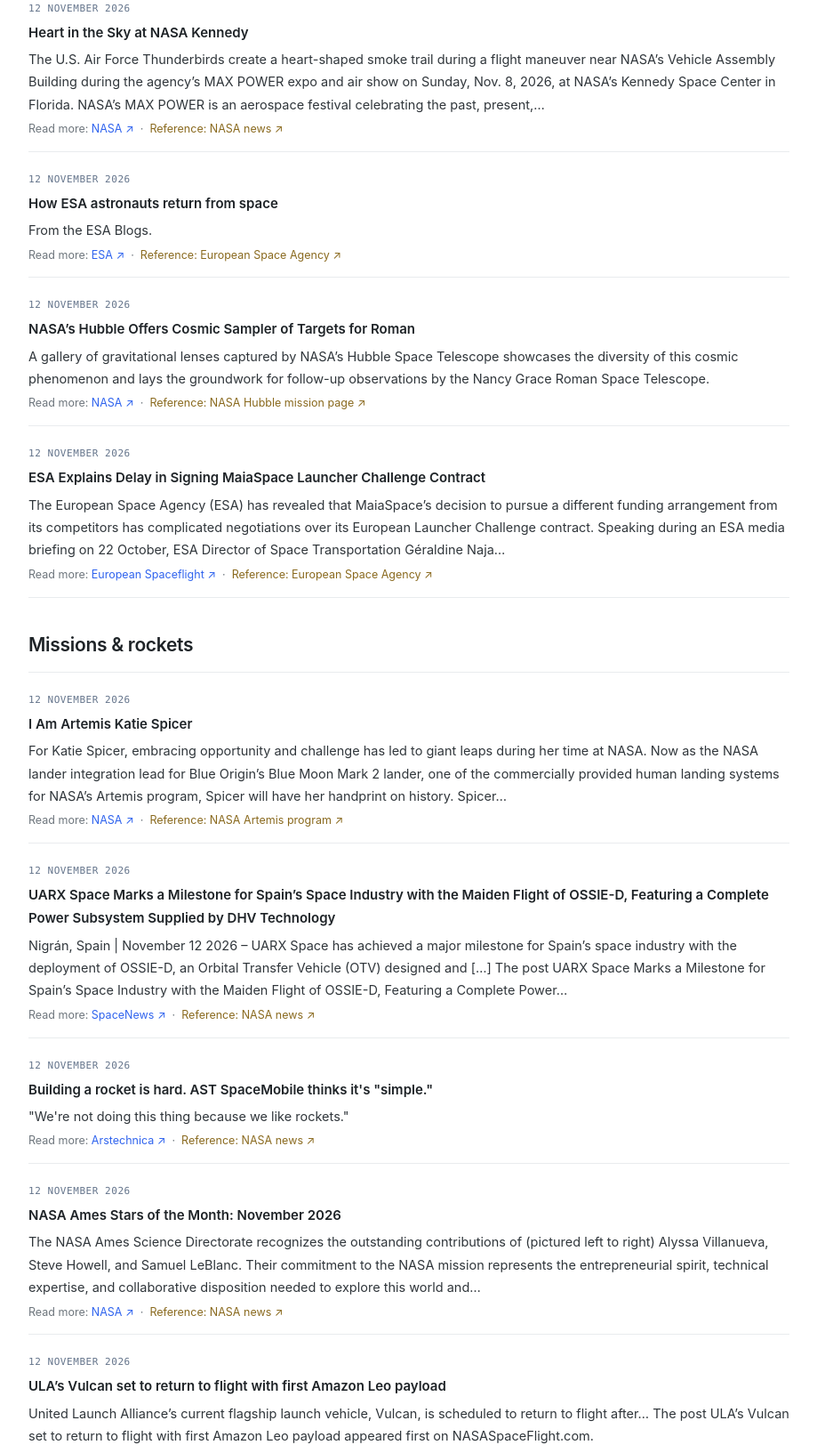
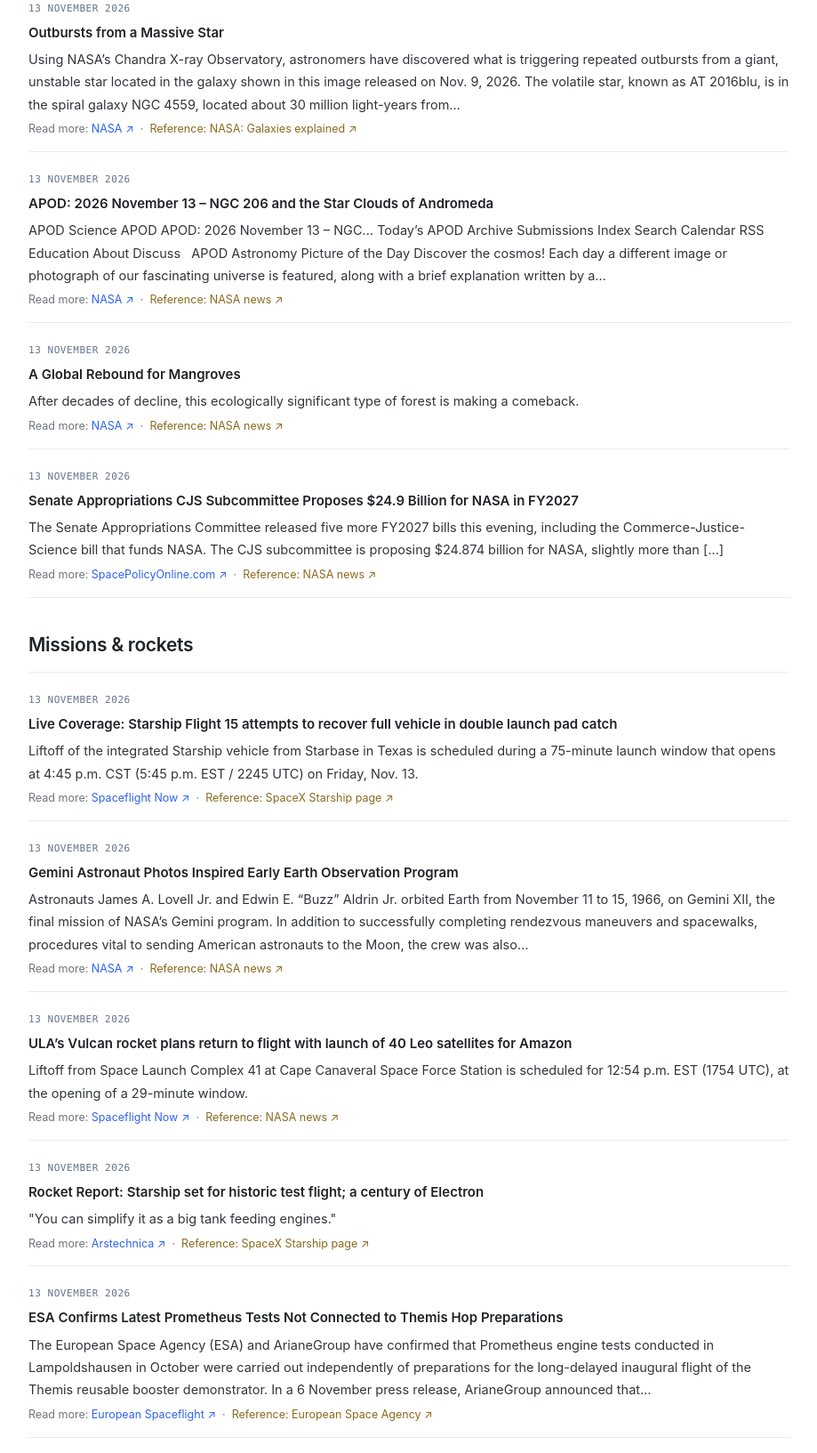
Before and after one commit to mais-pac/mais-pac.github.io, a website: page news/index.html in a window 1280 px wide. Shown: the part 1167-2800 px from the top of the page at 89% size, without its empty margins (340-1259 px from the left). Drawn offline with Linux system fonts and the light colour scheme.

Commit message:
Auto-refresh News page [skip ci]

```diff
--- a/news/index.html
+++ b/news/index.html
@@ -72,7 +72,7 @@
     <main id="main-content" class="teaching-main">
       <h2 class="page-title">Sky &amp; Space News</h2>
       <p class="auto-refresh-badge"><span class="nav-live-dot" aria-hidden="true"></span> Refreshes automatically every day — no manual editing</p>
-      <p class="lead">What is happening above us and around the industry — pulled in automatically from NASA and the Spaceflight News API, then organised for club discussions. Last refreshed 13 November 2026 · 07:36 Ulaanbaatar time. Every item links to its source, plus a second reference so you can read deeper and form your own opinion.</p>
+      <p class="lead">What is happening above us and around the industry — pulled in automatically from NASA and the Spaceflight News API, then organised for club discussions. Last refreshed 14 November 2026 · 07:35 Ulaanbaatar time. Every item links to its source, plus a second reference so you can read deeper and form your own opinion.</p>
 
       <section aria-labelledby="wonder-title">
         <h2 id="wonder-title" class="sr-only-heading">Today's Cosmic Wonder</h2>
@@ -95,35 +95,35 @@
         <h2 id="astro-title">Astronomy &amp; space science</h2>
         <ul class="news-list">
           <li>
-            <span class="news-date">12 November 2026</span>
-            <h4>What role does industry play in Europe’s space sovereignty push?</h4>
-            <p>In this episode, SpaceNews’ Jason Rainbow interviews Atle Woello, the CEO and senior vice president of the space systems and surveillance business unit at Kongsberg NanoAvionics. They discuss the role […]
-The post What role does industry play in Europe’s space sovereignty push? appeared first on SpaceNews.</p>
-            <p class="news-src">Read more: <a href="https://spacenews.com/what-role-does-industry-play-in-europes-space-sovereignty-push/" target="_blank" rel="noopener">SpaceNews ↗</a> &nbsp;·&nbsp; <a class="news-ref" href="https://www.nasa.gov/news/" target="_blank" rel="noopener">Reference: NASA news ↗</a></p>
+            <span class="news-date">13 November 2026</span>
+            <h4>Commercial Space Federation Welcomes CesiumAstro as a New Associate Member</h4>
+            <p>November 13, 2026— Washington, D.C.—The Commercial Space Federation (CSF) is pleased to welcome CesiumAstro as its newest Associate Member. A global leader in advanced connectivity solutions for the space and […]
+The post Commercial Space Federation Welcomes CesiumAstro as a New Associate Member appeared first on…</p>
+            <p class="news-src">Read more: <a href="https://spacenews.com/commercial-space-federation-welcomes-cesiumastro-as-a-new-associate-member/" target="_blank" rel="noopener">SpaceNews ↗</a> &nbsp;·&nbsp; <a class="news-ref" href="https://www.nasa.gov/news/" target="_blank" rel="noopener">Reference: NASA news ↗</a></p>
           </li>
           <li>
-            <span class="news-date">12 November 2026</span>
-            <h4>Heart in the Sky at NASA Kennedy</h4>
-            <p>The U.S. Air Force Thunderbirds create a heart-shaped smoke trail during a flight maneuver near NASA’s Vehicle Assembly Building during the agency’s MAX POWER expo and air show on Sunday, Nov. 8, 2026, at NASA’s Kennedy Space Center in Florida. NASA’s MAX POWER is an aerospace festival celebrating the past, present,…</p>
-            <p class="news-src">Read more: <a href="https://www.nasa.gov/image-article/heart-in-the-sky-at-nasa-kennedy/" target="_blank" rel="noopener">NASA ↗</a> &nbsp;·&nbsp; <a class="news-ref" href="https://www.nasa.gov/news/" target="_blank" rel="noopener">Reference: NASA news ↗</a></p>
+            <span class="news-date">13 November 2026</span>
+            <h4>Outbursts from a Massive Star</h4>
+            <p>Using NASA’s Chandra X-ray Observatory, astronomers have discovered what is triggering repeated outbursts from a giant, unstable star located in the galaxy shown in this image released on Nov. 9, 2026. The volatile star, known as AT 2016blu, is in the spiral galaxy NGC 4559, located about 30 million light-years from…</p>
+            <p class="news-src">Read more: <a href="https://www.nasa.gov/image-article/outbursts-from-a-massive-star/" target="_blank" rel="noopener">NASA ↗</a> &nbsp;·&nbsp; <a class="news-ref" href="https://science.nasa.gov/universe/galaxies/" target="_blank" rel="noopener">Reference: NASA: Galaxies explained ↗</a></p>
           </li>
           <li>
-            <span class="news-date">12 November 2026</span>
-            <h4>How ESA astronauts return from space</h4>
-            <p>From the ESA Blogs.</p>
-            <p class="news-src">Read more: <a href="https://www.esa.int/articles/about-us/directorates/human-and-robotic-exploration/astronauts/how-esa-astronauts-return-from-space" target="_blank" rel="noopener">ESA ↗</a> &nbsp;·&nbsp; <a class="news-ref" href="https://www.esa.int/" target="_blank" rel="noopener">Reference: European Space Agency ↗</a></p>
+            <span class="news-date">13 November 2026</span>
+            <h4>APOD: 2026 November 13 – NGC 206 and the Star Clouds of Andromeda</h4>
+            <p>APOD Science APOD APOD: 2026 November 13 – NGC… Today’s APOD Archive Submissions Index Search Calendar RSS Education About Discuss   APOD Astronomy Picture of the Day Discover the cosmos! Each day a different image or photograph of our fascinating universe is featured, along with a brief explanation written by a…</p>
+            <p class="news-src">Read more: <a href="https://science.nasa.gov/image-article/apod-2026-november-13-ngc-206-and-the-star-clouds-of-andromeda/" target="_blank" rel="noopener">NASA ↗</a> &nbsp;·&nbsp; <a class="news-ref" href="https://www.nasa.gov/news/" target="_blank" rel="noopener">Reference: NASA news ↗</a></p>
           </li>
           <li>
-            <span class="news-date">12 November 2026</span>
-            <h4>NASA’s Hubble Offers Cosmic Sampler of Targets for Roman</h4>
-            <p>A gallery of gravitational lenses captured by NASA’s Hubble Space Telescope showcases the diversity of this cosmic phenomenon and lays the groundwork for follow-up observations by the Nancy Grace Roman Space Telescope.</p>
-            <p class="news-src">Read more: <a href="https://science.nasa.gov/missions/hubble/nasas-hubble-offers-cosmic-sampler-of-targets-for-roman/" target="_blank" rel="noopener">NASA ↗</a> &nbsp;·&nbsp; <a class="news-ref" href="https://science.nasa.gov/mission/hubble/" target="_blank" rel="noopener">Reference: NASA Hubble mission page ↗</a></p>
+            <span class="news-date">13 November 2026</span>
+            <h4>A Global Rebound for Mangroves</h4>
+            <p>After decades of decline, this ecologically significant type of forest is making a comeback.</p>
+            <p class="news-src">Read more: <a href="https://science.nasa.gov/earth/earth-observatory/a-global-rebound-for-mangroves/" target="_blank" rel="noopener">NASA ↗</a> &nbsp;·&nbsp; <a class="news-ref" href="https://www.nasa.gov/news/" target="_blank" rel="noopener">Reference: NASA news ↗</a></p>
           </li>
           <li>
-            <span class="news-date">12 November 2026</span>
-            <h4>ESA Explains Delay in Signing MaiaSpace Launcher Challenge Contract</h4>
-            <p>The European Space Agency (ESA) has revealed that MaiaSpace’s decision to pursue a different funding arrangement from its competitors has complicated negotiations over its European Launcher Challenge contract. Speaking during an ESA media briefing on 22 October, ESA Director of Space Transportation Géraldine Naja…</p>
-            <p class="news-src">Read more: <a href="https://europeanspaceflight.com/esa-explains-delay-in-signing-maiaspace-launcher-challenge-contract/" target="_blank" rel="noopener">European Spaceflight ↗</a> &nbsp;·&nbsp; <a class="news-ref" href="https://www.esa.int/" target="_blank" rel="noopener">Reference: European Space Agency ↗</a></p>
+            <span class="news-date">13 November 2026</span>
+            <h4>Senate Appropriations CJS Subcommittee Proposes $24.9 Billion for NASA in FY2027</h4>
+            <p>The Senate Appropriations Committee released five more FY2027 bills this evening, including the Commerce-Justice-Science bill that funds NASA. The CJS subcommittee is proposing $24.874 billion for NASA, slightly more than […]</p>
+            <p class="news-src">Read more: <a href="https://spacepolicyonline.com/news/senate-appropriations-cjs-subcommittee-proposes-24-9-billion-for-nasa-in-fy2027/" target="_blank" rel="noopener">SpacePolicyOnline.com ↗</a> &nbsp;·&nbsp; <a class="news-ref" href="https://www.nasa.gov/news/" target="_blank" rel="noopener">Reference: NASA news ↗</a></p>
           </li>
         </ul>
       </section>
@@ -132,36 +132,34 @@ The post What role does industry play in Europe’s space sovereignty push? appe
         <h2 id="missions-title">Missions &amp; rockets</h2>
         <ul class="news-list">
           <li>
-            <span class="news-date">12 November 2026</span>
-            <h4>I Am Artemis Katie Spicer</h4>
-            <p>For Katie Spicer, embracing opportunity and challenge has led to giant leaps during her time at NASA. Now as the NASA lander integration lead for Blue Origin’s Blue Moon Mark 2 lander, one of the commercially provided human landing systems for NASA’s Artemis program, Spicer will have her handprint on history. Spicer…</p>
-            <p class="news-src">Read more: <a href="https://www.nasa.gov/missions/artemis/i-am-artemis-katie-spicer/" target="_blank" rel="noopener">NASA ↗</a> &nbsp;·&nbsp; <a class="news-ref" href="https://www.nasa.gov/humans-in-space/artemis/" target="_blank" rel="noopener">Reference: NASA Artemis program ↗</a></p>
+            <span class="news-date">13 November 2026</span>
+            <h4>Live Coverage: Starship Flight 15 attempts to recover full vehicle in double launch pad catch</h4>
+            <p>Liftoff of the integrated Starship vehicle from Starbase in Texas is scheduled during a 75-minute launch window that opens at 4:45 p.m. CST (5:45 p.m. EST / 2245 UTC) on Friday, Nov. 13.</p>
+            <p class="news-src">Read more: <a href="https://spaceflightnow.com/2026/11/13/live-coverage-starship-flight-15-attempts-to-recover-full-vehicle-in-double-launch-pad-catch/" target="_blank" rel="noopener">Spaceflight Now ↗</a> &nbsp;·&nbsp; <a class="news-ref" href="https://www.spacex.com/vehicles/starship/" target="_blank" rel="noopener">Reference: SpaceX Starship page ↗</a></p>
           </li>
           <li>
-            <span class="news-date">12 November 2026</span>
-            <h4>UARX Space Marks a Milestone for Spain’s Space Industry with the Maiden Flight of OSSIE-D, Featuring a Complete Power Subsystem Supplied by DHV Technology</h4>
-            <p>Nigrán, Spain | November 12 2026 – UARX Space has achieved a major milestone for Spain’s space industry with the deployment of OSSIE-D, an Orbital Transfer Vehicle (OTV) designed and […]
-The post UARX Space Marks a Milestone for Spain’s Space Industry with the Maiden Flight of OSSIE-D, Featuring a Complete Power…</p>
-            <p class="news-src">Read more: <a href="https://spacenews.com/uarx-space-marks-a-milestone-for-spains-space-industry-with-the-maiden-flight-of-ossie-d-featuring-a-complete-power-subsystem-supplied-by-dhv-technology/" target="_blank" rel="noopener">SpaceNews ↗</a> &nbsp;·&nbsp; <a class="news-ref" href="https://www.nasa.gov/news/" target="_blank" rel="noopener">Reference: NASA news ↗</a></p>
+            <span class="news-date">13 November 2026</span>
+            <h4>Gemini Astronaut Photos Inspired Early Earth Observation Program</h4>
+            <p>Astronauts James A. Lovell Jr. and Edwin E. “Buzz” Aldrin Jr. orbited Earth from November 11 to 15, 1966, on Gemini XII, the final mission of NASA’s Gemini program. In addition to successfully completing rendezvous maneuvers and spacewalks, procedures vital to sending American astronauts to the Moon, the crew was also…</p>
+            <p class="news-src">Read more: <a href="https://www.nasa.gov/image-article/gemini-astronaut-photos-inspired-early-earth-observation-program/" target="_blank" rel="noopener">NASA ↗</a> &nbsp;·&nbsp; <a class="news-ref" href="https://www.nasa.gov/news/" target="_blank" rel="noopener">Reference: NASA news ↗</a></p>
           </li>
           <li>
-            <span class="news-date">12 November 2026</span>
-            <h4>Building a rocket is hard. AST SpaceMobile thinks it's "simple."</h4>
-            <p>"We're not doing this thing because we like rockets."</p>
-            <p class="news-src">Read more: <a href="https://arstechnica.com/space/2026/11/building-a-rocket-is-hard-ast-spacemobile-thinks-its-simple/" target="_blank" rel="noopener">Arstechnica ↗</a> &nbsp;·&nbsp; <a class="news-ref" href="https://www.nasa.gov/news/" target="_blank" rel="noopener">Reference: NASA news ↗</a></p>
+            <span class="news-date">13 November 2026</span>
+            <h4>ULA’s Vulcan rocket plans return to flight with launch of 40 Leo satellites for Amazon</h4>
+            <p>Liftoff from Space Launch Complex 41 at Cape Canaveral Space Force Station is scheduled for 12:54 p.m. EST (1754 UTC), at the opening of a 29-minute window.</p>
+            <p class="news-src">Read more: <a href="https://spaceflightnow.com/2026/11/13/ulas-vulcan-rocket-plans-return-to-flight-with-launch-of-40-leo-satellites-for-amazon/" target="_blank" rel="noopener">Spaceflight Now ↗</a> &nbsp;·&nbsp; <a class="news-ref" href="https://www.nasa.gov/news/" target="_blank" rel="noopener">Reference: NASA news ↗</a></p>
           </li>
           <li>
-            <span class="news-date">12 November 2026</span>
-            <h4>NASA Ames Stars of the Month: November 2026</h4>
-            <p>The NASA Ames Science Directorate recognizes the outstanding contributions of (pictured left to right) Alyssa Villanueva, Steve Howell, and Samuel LeBlanc. Their commitment to the NASA mission represents the entrepreneurial spirit, technical expertise, and collaborative disposition needed to explore this world and…</p>
-            <p class="news-src">Read more: <a href="https://www.nasa.gov/general/nasa-ames-stars-of-the-month-november-2026/" target="_blank" rel="noopener">NASA ↗</a> &nbsp;·&nbsp; <a class="news-ref" href="https://www.nasa.gov/news/" target="_blank" rel="noopener">Reference: NASA news ↗</a></p>
+            <span class="news-date">13 November 2026</span>
+            <h4>Rocket Report: Starship set for historic test flight; a century of Electron</h4>
+            <p>"You can simplify it as a big tank feeding engines."</p>
+            <p class="news-src">Read more: <a href="https://arstechnica.com/space/2026/11/rocket-report-starship-set-for-historic-test-flight-a-century-of-electron/" target="_blank" rel="noopener">Arstechnica ↗</a> &nbsp;·&nbsp; <a class="news-ref" href="https://www.spacex.com/vehicles/starship/" target="_blank" rel="noopener">Reference: SpaceX Starship page ↗</a></p>
           </li>
           <li>
-            <span class="news-date">12 November 2026</span>
-            <h4>ULA’s Vulcan set to return to flight with first Amazon Leo payload</h4>
-            <p>United Launch Alliance’s current flagship launch vehicle, Vulcan, is scheduled to return to flight after…
-The post ULA’s Vulcan set to return to flight with first Amazon Leo payload appeared first on NASASpaceFlight.com.</p>
-            <p class="news-src">Read more: <a href="https://www.nasaspaceflight.com/2026/11/amazon-leo-lv-01/" target="_blank" rel="noopener">NASASpaceflight ↗</a> &nbsp;·&nbsp; <a class="news-ref" href="https://www.nasa.gov/news/" target="_blank" rel="noopener">Reference: NASA news ↗</a></p>
+            <span class="news-date">13 November 2026</span>
+            <h4>ESA Confirms Latest Prometheus Tests Not Connected to Themis Hop Preparations</h4>
+            <p>The European Space Agency (ESA) and ArianeGroup have confirmed that Prometheus engine tests conducted in Lampoldshausen in October were carried out independently of preparations for the long-delayed inaugural flight of the Themis reusable booster demonstrator. In a 6 November press release, ArianeGroup announced that…</p>
+            <p class="news-src">Read more: <a href="https://europeanspaceflight.com/esa-confirms-latest-prometheus-tests-not-connected-to-themis-hop-preparations/" target="_blank" rel="noopener">European Spaceflight ↗</a> &nbsp;·&nbsp; <a class="news-ref" href="https://www.esa.int/" target="_blank" rel="noopener">Reference: European Space Agency ↗</a></p>
           </li>
         </ul>
       </section>
@@ -169,7 +167,13 @@ The post ULA’s Vulcan set to return to flight with first Amazon Leo payload ap
       <section aria-labelledby="musk-title">
         <h2 id="musk-title">Elon Musk &amp; SpaceX</h2>
         <ul class="news-list">
-          <li><p>No fresh items in this category today — check back tomorrow.</p></li>
+          <li>
+            <span class="news-date">13 November 2026</span>
+            <h4>Starship Flight 15 to attempt first catch of both stages</h4>
+            <p>After 14 full-stack flights, SpaceX is set to attempt something no one in spaceflight history…
+The post Starship Flight 15 to attempt first catch of both stages appeared first on NASASpaceFlight.com.</p>
+            <p class="news-src">Read more: <a href="https://www.nasaspaceflight.com/2026/11/starship-flight-15-spacex-history/" target="_blank" rel="noopener">NASASpaceflight ↗</a> &nbsp;·&nbsp; <a class="news-ref" href="https://www.spacex.com/vehicles/starship/" target="_blank" rel="noopener">Reference: SpaceX Starship page ↗</a></p>
+          </li>
         </ul>
       </section>
 
```
